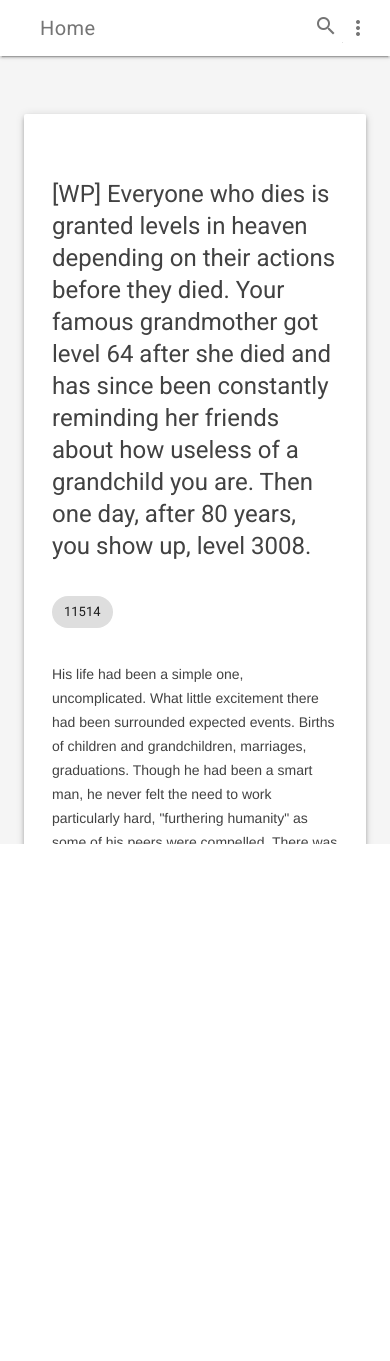
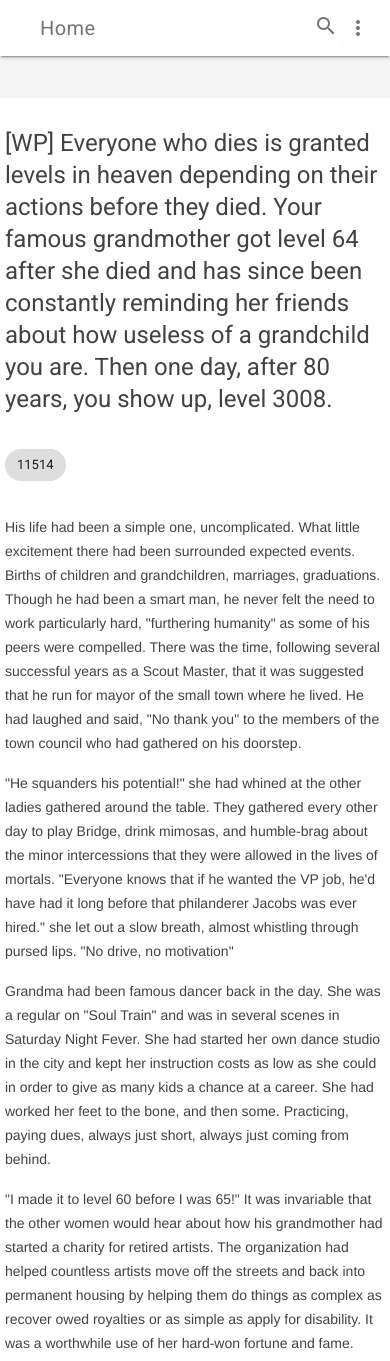
Before and after one commit to ralsuwaidi/djangoApp, a Django app: page /vivian/hot/ in a window 390 px wide. Shown: the top 1361 px of the page. Before the commit the page ends 844 px from the top, so only its background shows below. Run offline with Django 3.2, Linux system fonts and the light colour scheme; data comes from the database, SQL or seed files in the repository; both versions use the stored data as it was after the commit.

Commit message:
responsive small screen

```diff
--- a/vivian/templates/vivian/index.html
+++ b/vivian/templates/vivian/index.html
@@ -52,6 +52,10 @@
     <link rel="stylesheet" href="styles.css">
     <script defer src="https://code.getmdl.io/1.3.0/material.min.js"></script>
     <style>
+        * {
+            box-sizing: border-box;
+        }
+
         #view-source {
             position: fixed;
             display: block;
@@ -124,13 +128,17 @@
         .demo-footer .mdl-mini-footer--link-list a {
             font-size: 13px;
         }
+
+        .small-screen-comfort-read {
+            padding: 5px;
+        }
     </style>
 </head>
 
 {%load vivian_commands%}
 
 <body>
-    <div class="demo-layout mdl-layout mdl-layout--fixed-header mdl-js-layout mdl-color--grey-100">
+    <div class=" mdl-layout--fixed-header mdl-js-layout mdl-color--grey-100">
         <header class="demo-header mdl-layout__header w3-white mdl-color-text--grey-600">
             <div class="mdl-layout__header-row">
                 <span class="mdl-layout-title">Home</span>
@@ -155,11 +163,46 @@
             </div>
         </header>
         <div class="demo-ribbon"></div>
-        <main class="demo-main mdl-layout__content">
-            <div class="demo-container mdl-grid">
-                <div class="mdl-cell mdl-cell--2-col mdl-cell--hide-tablet mdl-cell--hide-phone"></div>
-                <div class="demo-content mdl-color--white mdl-shadow--4dp content mdl-color-text--grey-800 mdl-cell mdl-cell--8-col">
-                    <!-- PAGE CONTENT -->
+        <main class="demo-main mdl-layout__content ">
+            <div class="demo-container mdl-grid mdl-cell--hide-phone">
+                <div class="demo-content mdl-color--white mdl-shadow--4dp  content mdl-color-text--grey-800 mdl-cell mdl-cell--8-col">
+                    <!-- Large PAGE CONTENT -->
+
+                    {% for key in question %}
+
+                    <h4>{{key.title}}</h4>
+                    <!-- Basic Chip -->
+                    <div class="w3-padding-16">
+                        <span class="mdl-chip">
+                            <span class="mdl-chip__text" id="tt2">{{key.score}}</span>
+                            <div class="mdl-tooltip" data-mdl-for="tt2">
+
+                                Score
+                            </div>
+                        </span>
+
+                    </div>
+
+                    <p>
+                        {% autoescape off %} {{key.comment|markdown}} {% endautoescape %}
+                    </p>
+
+                    <!-- LINK -->
+                    <a href="{{key.url}}">
+                        <div id="tt1" class="icon material-icons">link</div>
+                    </a>
+                    <div class="mdl-tooltip" data-mdl-for="tt1">
+                        Link
+                    </div>
+
+                    {%endfor%}
+
+                </div>
+            </div>
+
+            <div class="mdl-cell--hide-desktop mdl-cell--hide-tablet   mdl-color--white mdl-shadow--4dp  content mdl-color-text--grey-800  ">
+                <div class="small-screen-comfort-read">
+                    <!-- SMALL PAGE CONTENT -->
 
                     {% for key in question %}
 
```
Also changed, not shown: db.sqlite3.
